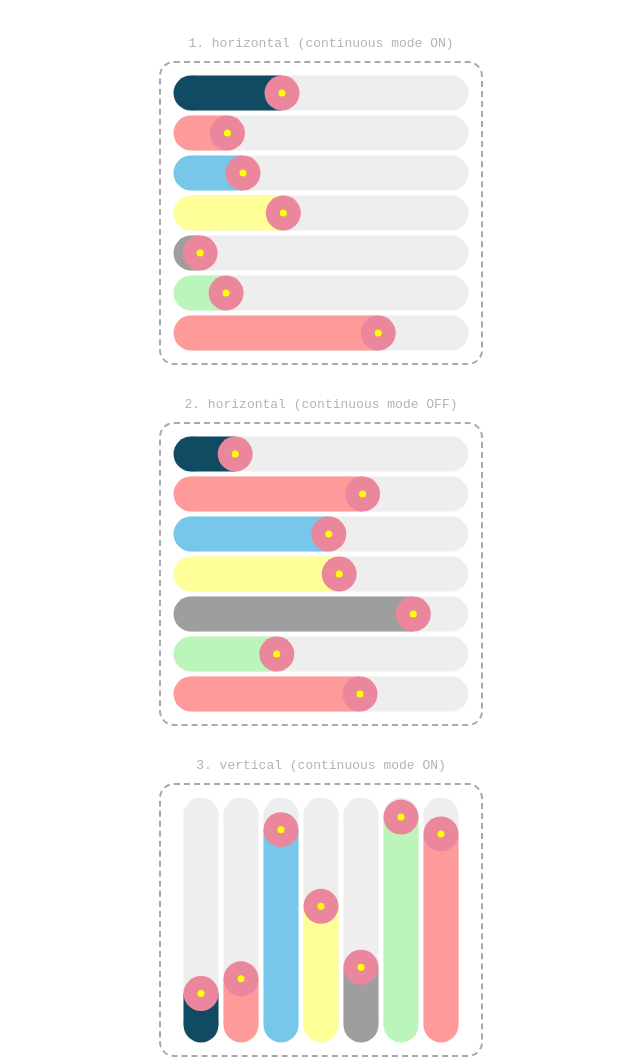
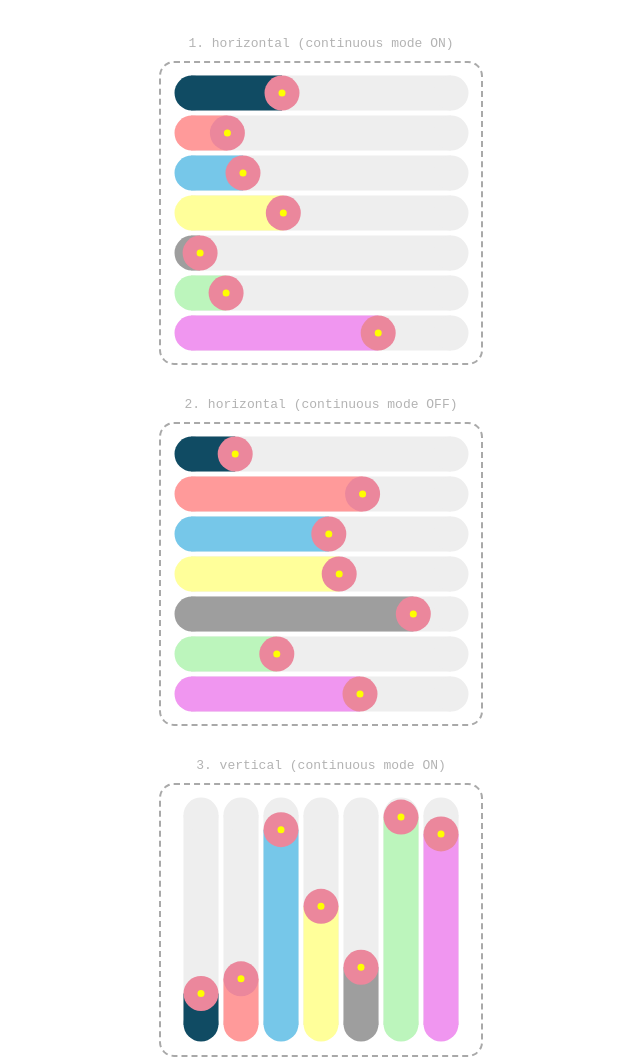
Before and after one commit to maslick/radiaSlider, a plain HTML site: page index.html in a window 1280 px wide. Shown: the top 1060 px of the page, without its empty margins (319-959 px from the left). Drawn offline with Linux system fonts and the light colour scheme.

Commit message:
small color overlay bugfix

```diff
--- a/index.html
+++ b/index.html
@@ -57,7 +57,7 @@
         "#ffff9a",
         "#9e9e9e",
         "#bcf5bc",
-        "#ff9a9a"
+        "#f096f0"
     ];
 
     var temp = {
--- a/slider.js
+++ b/slider.js
@@ -86,11 +86,13 @@ Slider.prototype.drawAll = function () {
 
 // Draw the scale for a selected slider band
 Slider.prototype.drawScale = function(slider) {
+    var fix_x = this.vertical?0:1;
+    var fix_y = this.vertical?1:0;
 
     // first rounded edge
     this.context.beginPath();
     this.context.strokeStyle = slider.color;
-    this.context.arc(slider.x0, slider.y0, this.scaleWidth/2, 0, Math.PI*2, false);
+    this.context.arc(slider.x0 + fix_x, slider.y0 - fix_y, this.scaleWidth/2, 0, Math.PI*2, false);
     this.context.lineWidth = 1;
     this.context.fillStyle = slider.color;
     this.context.fill();
```
